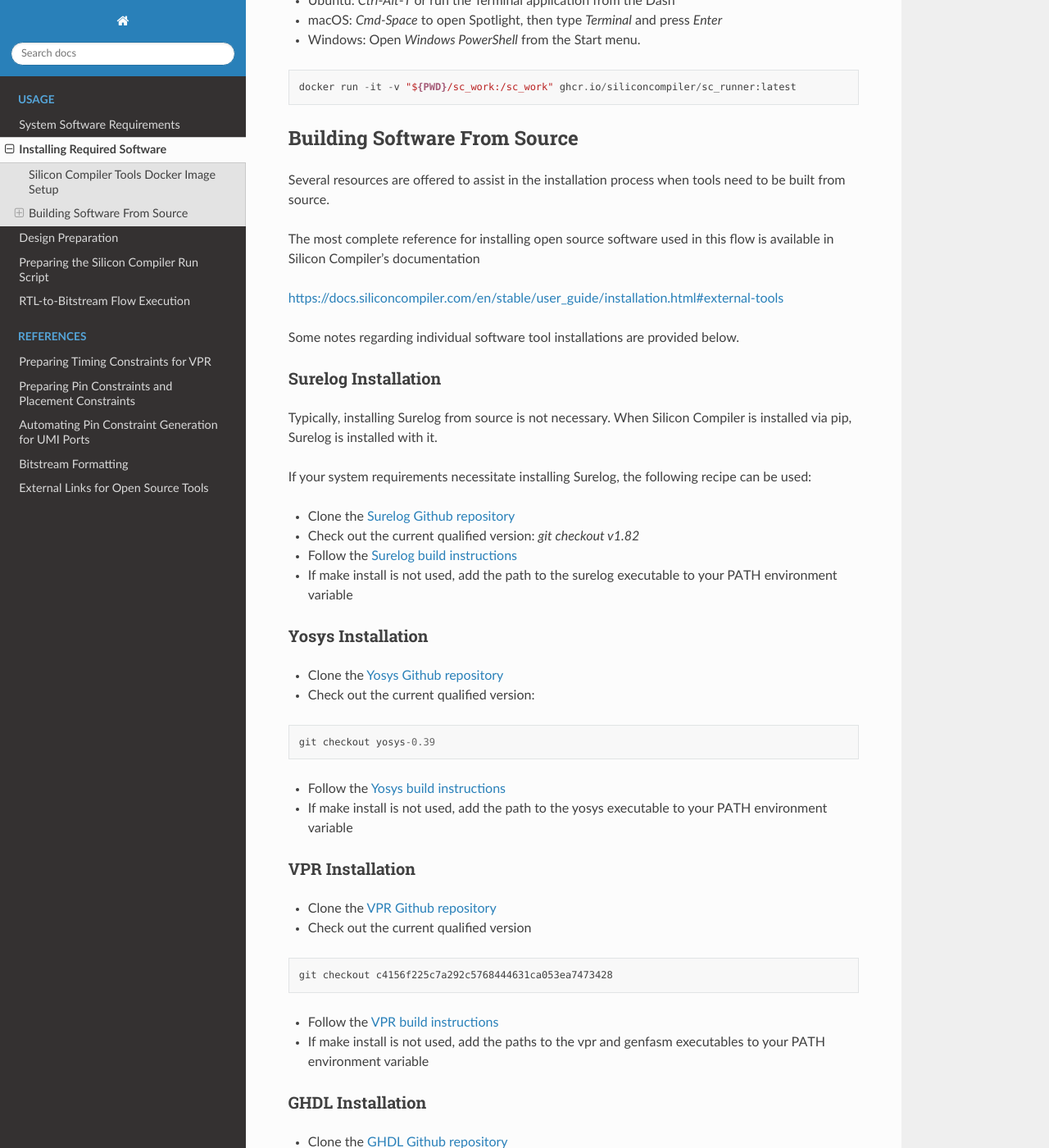
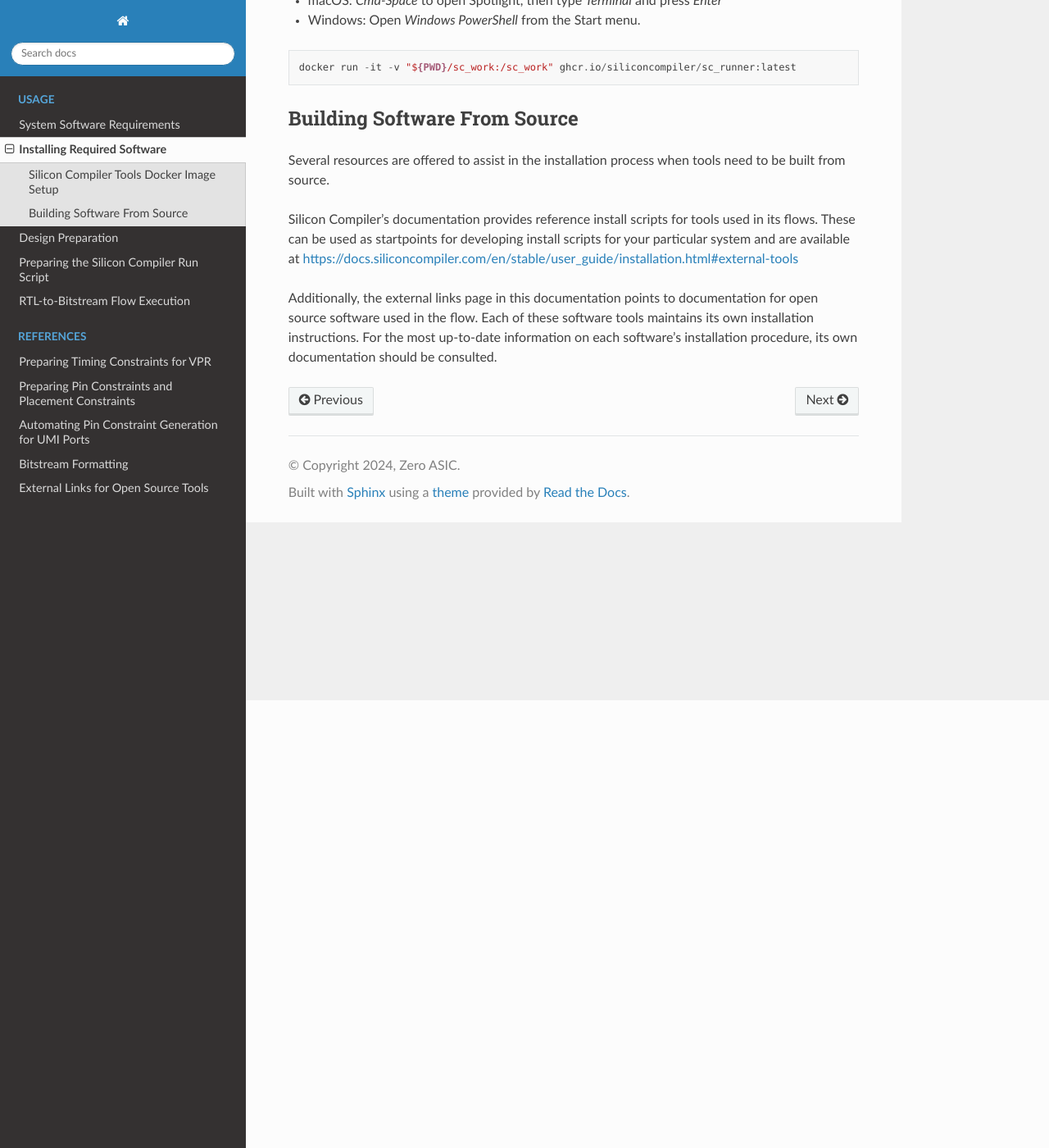
Before and after one commit to zeroasiccorp/logik, a Sphinx documentation site: the page built from docs/source/tool_installations.rst, in a window 1280 px wide and 1400 px high, scrolled down 546 px. Shown: the whole window at 82% size. Built offline with Sphinx 7.4.7 and the Read the Docs theme 2.0.0, drawn with Linux system fonts in a browser that asks for light colours; some of the changed text lies outside the part shown.

Commit message:
Add Logik name where needed, remove ebrick name where inappropriate, misc. other cleanup

```diff
--- a/docs/source/bitstream_format.rst
+++ b/docs/source/bitstream_format.rst
@@ -48,7 +48,7 @@
 
 The binary format does not specify a word size; instead, this is dictated by the FPGA Architecture.  Words are treated as binary strings that, when read left to right, are read MSB to LSB.  The packing of bitstream words into bytes in a binary file is dictated by Python's tofile() function.  Implementations of a binary bitstream file reader should account for this so that when the bitstream is read back word ordering in this address space is preserved.
 
-To make this more concrete, consider the ebrick_fpga_demo architecture.  ebrick_fpga_demo is organized as a 37x31 array of elements.  This means that six bits are needed to represent the X coordinate and five bits are needed to represent the Y coordinate.  The number of word addresses needed at each (X,Y) coordinate in the array varies.  To make a uniform address space, the maximum required word address dictates the number of bits of word address used.  In the case of ebrick_fpga_demo, the maximum word address is 141, so eight bits of word address are needed.  The binary bitstream address format is thus nineteen bits wide and organized as follows:
+To make this more concrete, consider the logik_demo architecture.  logik_demo is organized as a 37x31 array of elements.  This means that six bits are needed to represent the X coordinate and five bits are needed to represent the Y coordinate.  The number of word addresses needed at each (X,Y) coordinate in the array varies.  To make a uniform address space, the maximum required word address dictates the number of bits of word address used.  In the case of logik_demo, the maximum word address is 141, so eight bits of word address are needed.  The binary bitstream address format is thus nineteen bits wide and organized as follows:
 
 +--------------+--------------+--------------+
 | [18:14]      | [13:8]       | [7:0]        |
@@ -56,4 +56,4 @@
 | Y coordinate | X coordinate | word address |
 +--------------+--------------+--------------+
 
-ebrick_fpga_demo uses 8-bit bitstream words.  The ordering of the words in the binary file thus begins with word address 0 at array coordinate (0,0) and the last word is word address 141 at array coordinate (37, 31).
+logik_demo uses 8-bit bitstream words.  The ordering of the words in the binary file thus begins with word address 0 at array coordinate (0,0) and the last word is word address 141 at array coordinate (37, 31).
--- a/docs/source/pin_constraints.rst
+++ b/docs/source/pin_constraints.rst
@@ -16,14 +16,14 @@
 
 Use of this format is required in order to constrain the placement of logic blocks.  However, typically specifying placement constraints for logic blocks is not necessary in this RTL-to-bitstream flow.
 
-If only pin constraints need to be specified, knowledge of this coordinate system is not necessary.  Instead, a port-to-port mapping between user ports and ebrick-fpga embedded FPGA ports can be specified in JSON format.  This format is described below.
+If only pin constraints need to be specified, knowledge of this coordinate system is not necessary.  Instead, a port-to-port mapping between user ports and eFPGA ports/FPGA pins can be specified in JSON format.  This format is described below.
 
 
 JSON Pin Constraints
 --------------------
 Specifying pin constraints in JSON format is supported so that users can specify a mapping between ports in their top-level RTL and port or pin names defined in the FPGA architecture.
 
-The JSON pin constraint file is organized as a dictionary of JSON objects where keys in the dictionary are user port names and values are two-element dictionaries containing the port direction and the ebrick_core port name to which that user port should be mapped.  The port direction is specified with the "direction" key and the the ebrick_core port name is specified with the "pin" key.  This syntax is shown in the example below:
+The JSON pin constraint file is organized as a dictionary of JSON objects where keys in the dictionary are user port names and values are two-element dictionaries containing the port direction and the FPGA top level port name to which that user port should be mapped.  The port direction is specified with the "direction" key and the the FPGA top level port name is specified with the "pin" key.  This syntax is shown in the example below:
 
 Example Pin Constraint Syntax
 ^^^^^^^^^^^^^^^^^^^^^^^^^^^^^
--- a/docs/source/tool_installations.rst
+++ b/docs/source/tool_installations.rst
@@ -3,7 +3,7 @@
 
 There are two ways to install the above software tools:
     1. Run within the Silicon Compiler tools docker image
-    2. Build from source yourself.  This usually requires checking out the qualified versions of the source repositories, which are documented in instructions below
+    2. Build from source yourself
 
 Silicon Compiler Tools Docker Image Setup
 -----------------------------------------
@@ -29,111 +29,6 @@
 
 Several resources are offered to assist in the installation process when tools need to be built from source.
 
-The most complete reference for installing open source software used in this flow is available in Silicon Compiler's documentation
+Silicon Compiler's documentation provides reference install scripts for tools used in its flows.  These can be used as startpoints for developing install scripts for your particular system and are available at `https://docs.siliconcompiler.com/en/stable/user_guide/installation.html#external-tools <https://docs.siliconcompiler.com/en/stable/user_guide/installation.html#external-tools>`_
 
-`https://docs.siliconcompiler.com/en/stable/user_guide/installation.html#external-tools <https://docs.siliconcompiler.com/en/stable/user_guide/installation.html#external-tools>`_
-
-Some notes regarding individual software tool installations are provided below.
-
-Surelog Installation
-^^^^^^^^^^^^^^^^^^^^
-
-Typically, installing Surelog from source is not necessary.  When Silicon Compiler is installed via pip, Surelog is installed with it.
-
-If your system requirements necessitate installing Surelog, the following recipe can be used:
-
-* Clone the `Surelog Github repository <https://github.com/chipsalliance/Surelog>`_
-* Check out the current qualified version:  `git checkout v1.82`
-* Follow the `Surelog build instructions <https://github.com/chipsalliance/Surelog?tab=readme-ov-file#build-instructions-and-test>`_
-* If make install is not used, add the path to the surelog executable to your PATH environment variable
-
-Yosys Installation
-^^^^^^^^^^^^^^^^^^
-
-* Clone the `Yosys Github repository <https://github.com/YosysHQ>`_
-* Check out the current qualified version:
-
-::
-
-   git checkout yosys-0.39
-
-* Follow the `Yosys build instructions <https://github.com/YosysHQ/yosys?tab=readme-ov-file#installation>`_
-* If make install is not used, add the path to the yosys executable to your PATH environment variable
-
-VPR Installation
-^^^^^^^^^^^^^^^^
-
-* Clone the `VPR Github repository <https://github.com/verilog-to-routing/vtr-verilog-to-routing/tree/master>`_
-* Check out the current qualified version
-
-::
-
-   git checkout c4156f225c7a292c5768444631ca053ea7473428
-
-* Follow the `VPR build instructions <https://github.com/verilog-to-routing/vtr-verilog-to-routing/blob/master/BUILDING.md>`_
-* If make install is not used, add the paths to the vpr and genfasm executables to your PATH environment variable
-
-GHDL Installation
-^^^^^^^^^^^^^^^^^
-
-* Clone the `GHDL Github repository <https://github.com/ghdl/ghdl>`_
-* Check out the current qualified version
-
-::
-
-   git checkout v4.0.0
-
-* Follow the `GHDL build instructions <https://ghdl.github.io/ghdl/development/building/index.html#build>`_
-* If make install is not used, add the path to the ghdl executable to your PATH environment variable
-
-sv2v Installation
-^^^^^^^^^^^^^^^^^
-
-* Clone the `sv2v Github repository <https://github.com/zachjs/sv2v>`_
-* Check out the current qualified version
-
-::
-
-   git checkout df01650444dca89981e866ccc9985ff8b1246a21
-
-* Follow the `sv2v build instructions <https://github.com/zachjs/sv2v?tab=readme-ov-file#installation>`_
-* If make install is not used, add the path to the sv2v executable to your PATH environment variable
-
-GTKWave Installation
-^^^^^^^^^^^^^^^^^^^^
-
-This flow does not specify a qualified version of GTKWave; version 3.3.103 or higher is recommended.
-
-When running on Ubuntu 20.04, GTKWave 3.3.103 is available as an installable package:
-
-::
-
-   apt-get install gtkwave
-
-If your system requires building GTKWave from source, please consult `GTKWave documentation <https://github.com/gtkwave/gtkwave?tab=readme-ov-file#gtkwave/>` for instructions
-
-Icarus Verilog Installation
-^^^^^^^^^^^^^^^^^^^^^^^^^^^
-
-* Clone the `Icarus Github repository <https://github.com/steveicarus/iverilog>`_
-* Check out the current qualified version
-
-::
-
-   git checkout v12_0
-
-* Follow the `Icarus build instructions <https://github.com/steveicarus/iverilog?tab=readme-ov-file#buildinginstalling-icarus-verilog-from-source>`_
-* If make install is not used, add the path to the icarus executable to your PATH environment variable
-
-Verilator Installation
-^^^^^^^^^^^^^^^^^^^^^^
-
-* Clone the `Verilator Github repository <https://github.com/verilator/verilator>`_
-* Check out the current qualified version
-
-::
-
-   git checkout v5.012
-
-* Follow the `Verilator build instructions <https://verilator.org/guide/latest/install.html>`_
-* If make install is not used, add the path to the Verilator executable to your PATH environment variable
+Additionally, the external links page in this documentation points to documentation for open source software used in the flow.  Each of these software tools maintains its own installation instructions.  For the most up-to-date information on each software's installation procedure, its own documentation should be consulted.
```
Also changed, not shown: docs/source/index.rst (+3 -4 lines), docs/source/sc_preparation.rst (+4 -4 lines), docs/source/template_constraints.rst (+6 -6 lines).
